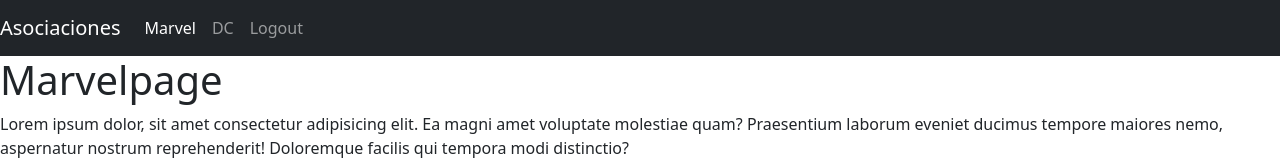
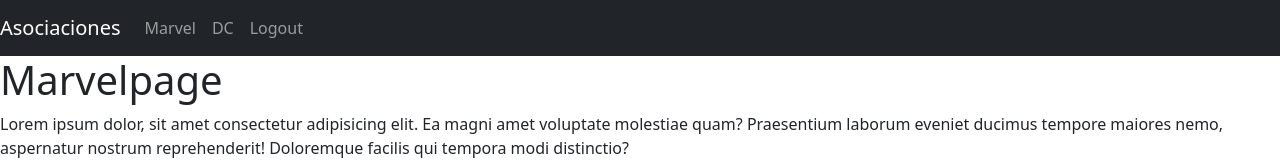
Before and after one commit to DanloisTovar/App-heroes, a React (Vite) app: page /marvel in a window 1280 px wide. Shown: the top 160 px of the page. Built offline with nearby package versions, Linux system fonts and the light colour scheme.

Commit message:
feat: :hammer: isActive
Se agrega funcionalidad de isActive, para las rutas activas en el NavBar.

```diff
--- a/src/UI/components/NavBar.jsx
+++ b/src/UI/components/NavBar.jsx
@@ -9,11 +9,21 @@
 
 			<div className="navbar-collapse">
 				<div className="navbar-nav">
-					<NavLink className="nav-item nav-link" to="/marvel">
+					<NavLink
+						className={({ isActive }) =>
+							`nav-item nav-link ${isActive ? 'activo' : ''}`
+						}
+						to="/marvel"
+					>
 						Marvel
 					</NavLink>
 
-					<NavLink className="nav-item nav-link" to="/dc">
+					<NavLink
+						className={({ isActive }) =>
+							`nav-item nav-link ${isActive ? 'activo' : ''}`
+						}
+						to="/dc"
+					>
 						DC
 					</NavLink>
 				</div>
@@ -21,7 +31,12 @@
 
 			<div className="navbar-collapse collapse w-100 order-3 dual-collapse2">
 				<ul className="navbar-nav ml-auto">
-					<NavLink className="nav-item nav-link" to="/login">
+					<NavLink
+						className={({ isActive }) =>
+							`nav-item nav-link ${isActive ? 'activo' : ''}`
+						}
+						to="/login"
+					>
 						Logout
 					</NavLink>
 				</ul>
```
